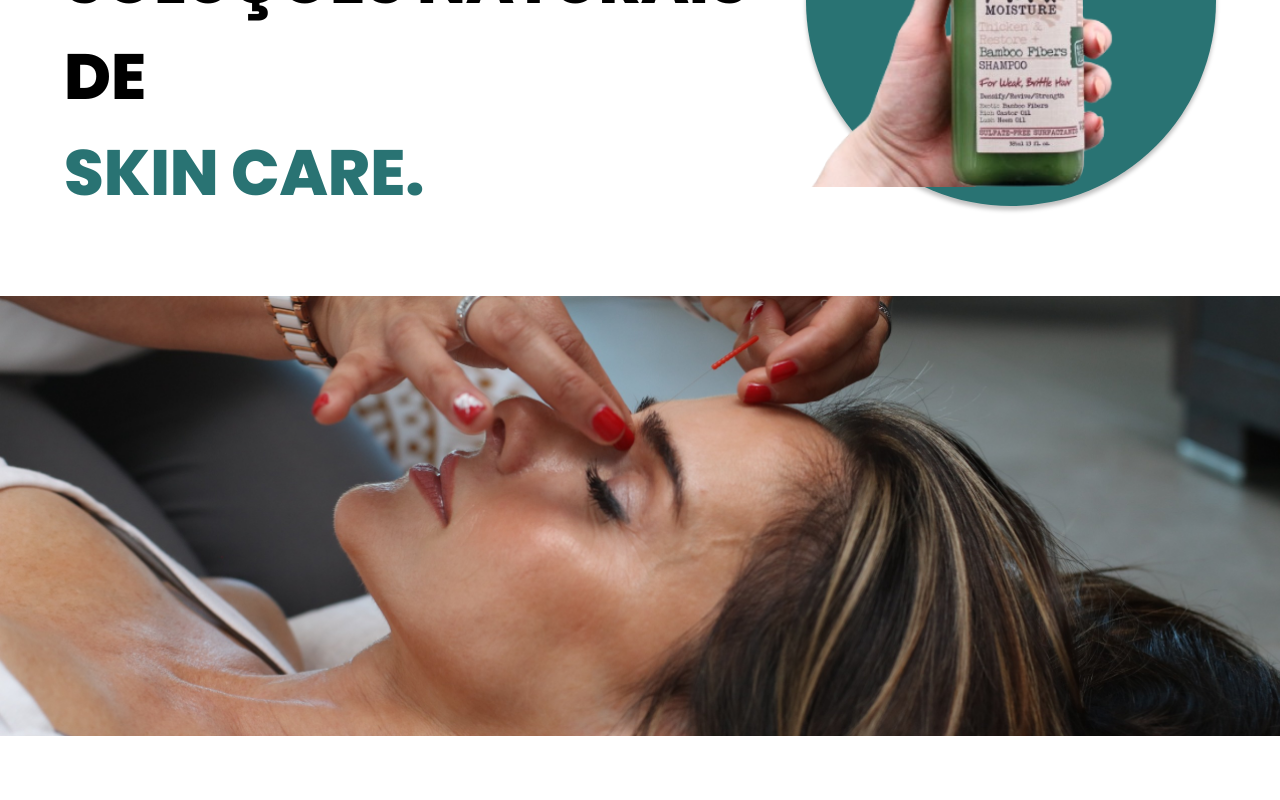
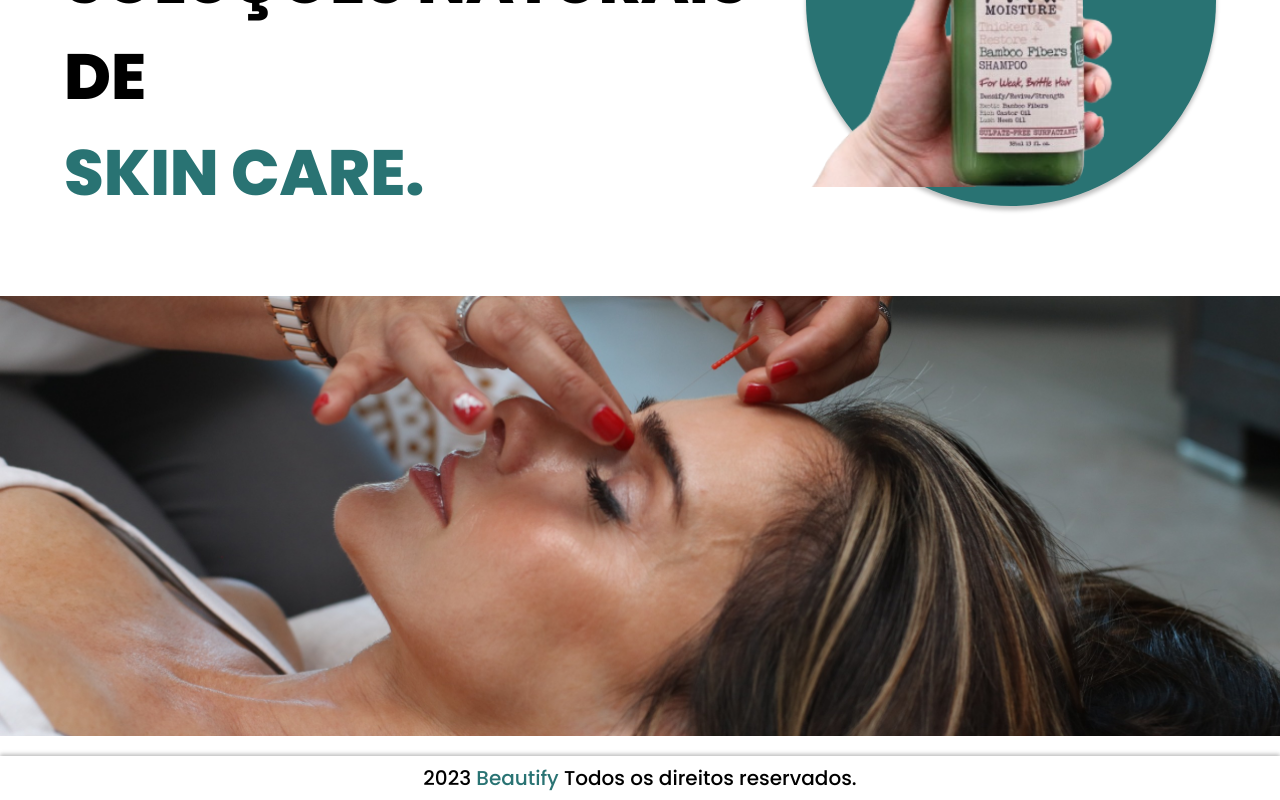
Before and after one commit to joaonative/beautify, a Next.js app: page / in a window 1280 px wide. Shown: the part 419-1219 px from the top of the page. Before the commit the page ends 1155 px from the top, so only its background shows below. Built offline with nearby package versions, Linux system fonts and the light colour scheme.

Commit message:
feat: footer component

```diff
--- a/src/app/layout.js
+++ b/src/app/layout.js
@@ -18,6 +18,12 @@ export default function RootLayout({ children }) {
       <body className={poppins.className}>
         <Navigation />
         {children}
+        <footer className="w-full py-2 mt-5 text-center footer text-xl">
+          <h1>
+            2023 <span className="text-primary">Beautify</span> Todos os
+            direitos reservados.
+          </h1>
+        </footer>
       </body>
     </html>
   );
```
